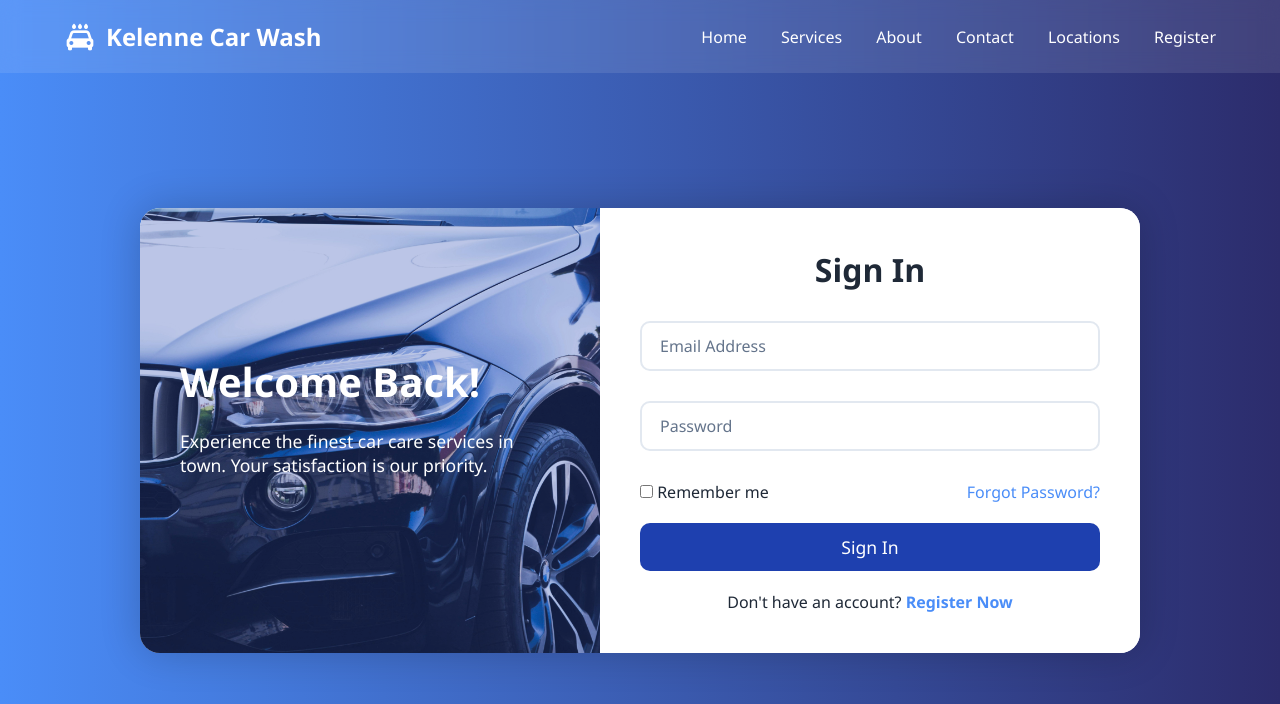
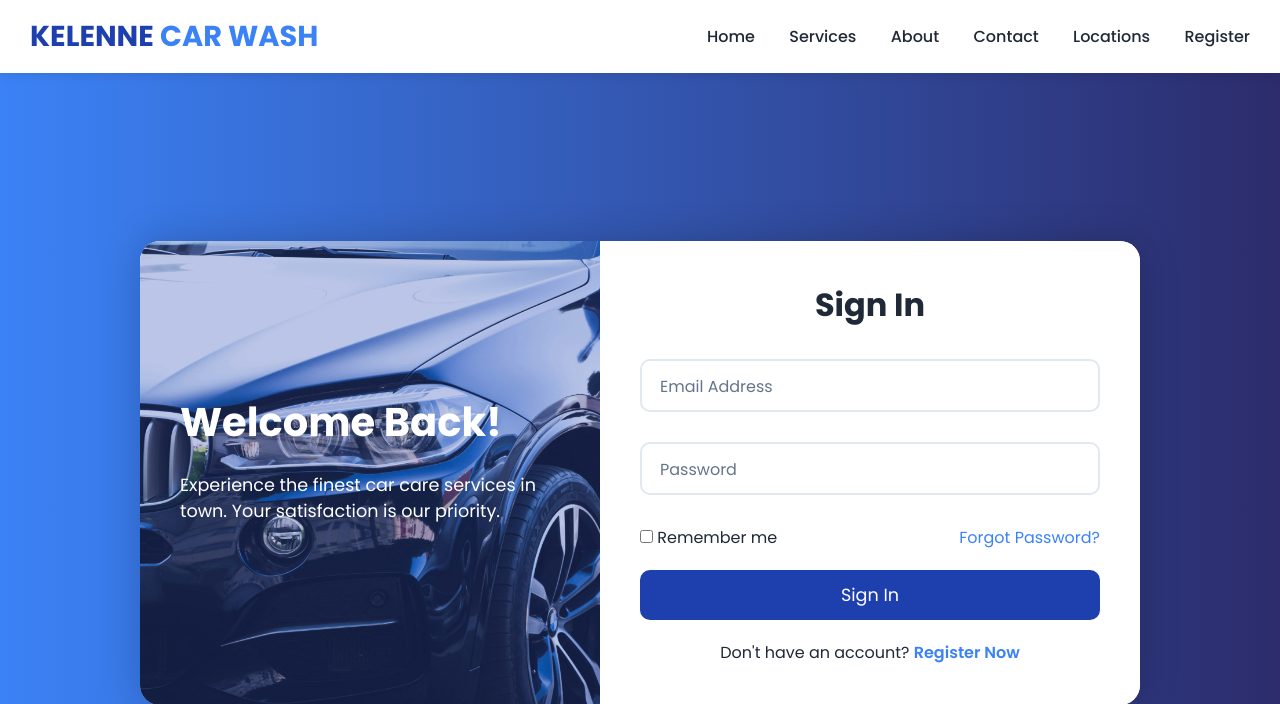
Before and after one commit to Ama-Annor/Kelenne, a PHP site: page /view/login.html in a window 1280 px wide. Shown: the top 704 px of the page. Run offline with PHP 8.4, Linux system fonts and the light colour scheme.

Commit message:
editted the login and sign up page

```diff
--- a/assets/css/login.css
+++ b/assets/css/login.css
@@ -17,46 +17,6 @@
     body {
         min-height: 100vh;
         background: linear-gradient(90deg, var(--secondary-blue), rgb(44, 44, 108) );
-    }
-
-    .header {
-        position: fixed;
-        top: 0;
-        left: 0;
-        width: 100%;
-        padding: 20px 5%;
-        background: rgba(255, 255, 255, 0.1);
-        backdrop-filter: blur(10px);
-        display: flex;
-        justify-content: space-between;
-        align-items: center;
-        z-index: 100;
-    }
-
-    .logo {
-        display: flex;
-        align-items: center;
-        color: var(--white);
-        font-size: 1.5rem;
-        font-weight: 600;
-        text-decoration: none;
-    }
-
-    .logo i {
-        margin-right: 10px;
-        font-size: 2rem;
-    }
-
-    .navbar a {
-        color: var(--white);
-        text-decoration: none;
-        font-weight: 500;
-        margin-left: 30px;
-        transition: color 0.3s;
-    }
-
-    .navbar a:hover {
-        color: var(--accent-silver);
     }
 
     .container {
--- a/view/login.html
+++ b/view/login.html
@@ -5,16 +5,17 @@
     <meta name="viewport" content="width=device-width, initial-scale=1.0">
     <title>Kelenne Car Wash - Login</title>
     <link rel="stylesheet" href="../assets/css/login.css">
+    <link rel="stylesheet" href="../assets/css/index.css">
     <link href='https://unpkg.com/boxicons@2.1.4/css/boxicons.min.css' rel='stylesheet'>
 
 </head>
 <body>
+
+    <!-- Header -->
     <header class="header">
-        <a href="#" class="logo">
-            <i class='bx bxs-car-wash'></i>
-            Kelenne Car Wash
-        </a>
-        <nav class="navbar">
+        <div class="nav-container">
+            <div class="logo">KELENNE<span> CAR WASH</span></div>
+            <nav>
                 <a href="../index.html">Home</a>
                 <a href="services.html">Services</a>
                 <a href="about.html">About</a>
@@ -22,6 +23,7 @@
                 <a href="locations.html">Locations</a>
                 <a href="signup.html">Register</a>
             </nav>
+        </div>
     </header>
 
     <div class="container">
```
Also changed, not shown: assets/css/signup.css (+0 -40 lines), view/signup.html (+13 -7 lines). Lines whose indentation alone changed are shown as unchanged.
